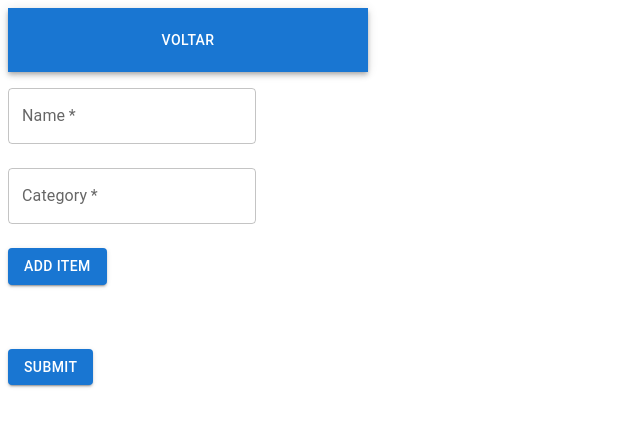
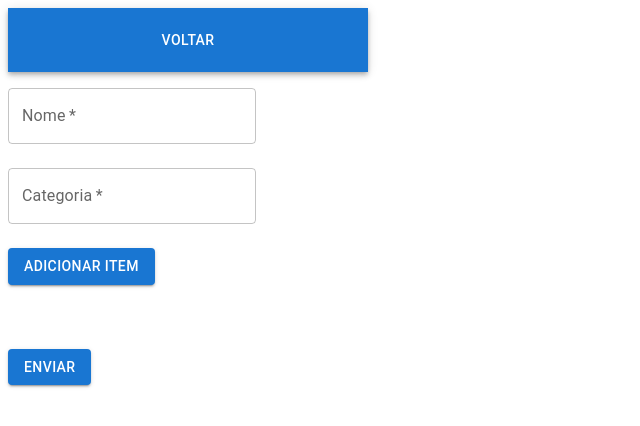
Before and after one commit to mzocateli/ingredients-manager, a React (Vite) app: page /ingredients/register in a window 1280 px wide. Shown: the top 426 px of the page, without its empty margins (0-640 px from the left). Built offline with nearby package versions, Linux system fonts and the light colour scheme.

Commit message:
fix: ajusta linguagem e icones

```diff
--- a/src/components/AppBottomNavigation.tsx
+++ b/src/components/AppBottomNavigation.tsx
@@ -1,9 +1,9 @@
 import React from 'react';
 
 import { BottomNavigation, BottomNavigationAction } from '@mui/material';
-import RestoreIcon from '@mui/icons-material/Restore';
+import ListIcon from '@mui/icons-material/List';
 import FavoriteIcon from '@mui/icons-material/Favorite';
-import ArchiveIcon from '@mui/icons-material/Archive';
+import NotificationsActiveIcon from '@mui/icons-material/NotificationsActive';
 
 const AppBottomNavigation = () => {
   const [value, setValue] = React.useState(0);
@@ -17,9 +17,9 @@ const AppBottomNavigation = () => {
       }}
       sx={{ width: '100%', position: 'absolute', bottom: 0 }}
     >
-      <BottomNavigationAction label="Itens" icon={<RestoreIcon />} />
+      <BottomNavigationAction label="Itens" icon={<ListIcon />} />
       <BottomNavigationAction label="Receitas" icon={<FavoriteIcon />} />
-      <BottomNavigationAction label="Alarmes" icon={<ArchiveIcon />} />
+      <BottomNavigationAction label="Alarmes" icon={<NotificationsActiveIcon />} />
     </BottomNavigation>
   );
 };
--- a/src/components/IngredientAccordion.tsx
+++ b/src/components/IngredientAccordion.tsx
@@ -99,9 +99,9 @@ const IngredientAccordion = ({
   return (
     <>
       <Dialog open={open} onClose={handleClose}>
-        <DialogTitle>{`Delete ${deleteType}`}</DialogTitle>
+        <DialogTitle>{`Deletar ${deleteType}`}</DialogTitle>
         <DialogContent>
-          <DialogContentText>{`Are you sure you want to delete this ${deleteType}?`}</DialogContentText>
+          <DialogContentText>{`Você tem certeza que deseja deletar ${deleteType}?`}</DialogContentText>
         </DialogContent>
         <DialogActions>
           <Button onClick={handleClose}>Cancel</Button>
--- a/src/components/IngredientForm.tsx
+++ b/src/components/IngredientForm.tsx
@@ -107,19 +107,19 @@ const IngredientForm = () => {
       <form onSubmit={handleSubmit}>
         <Grid container spacing={3}>
           <Grid item xs={12}>
-            <TextField label="Name" value={name} onChange={(e) => setName(e.target.value)} required />
+            <TextField label="Nome" value={name} onChange={(e) => setName(e.target.value)} required />
           </Grid>
           <Grid item xs={12}>
-            <TextField label="Category" value={category} onChange={(e) => setCategory(e.target.value)} required />
+            <TextField label="Categoria" value={category} onChange={(e) => setCategory(e.target.value)} required />
           </Grid>
           {showItemForm && (
             <Grid item xs={12} container component="div">
               <ItemForm item={item} handleItemChange={handleItemChange} />
               <Button variant="contained" color="primary" onClick={handleConfirmItem}>
-                Confirm
+                Confirmar
               </Button>
               <Button variant="contained" color="secondary" onClick={handleCancelItem}>
-                Cancel
+                Cancelar
               </Button>
             </Grid>
           )}
@@ -127,7 +127,7 @@ const IngredientForm = () => {
             <>
               <Grid item xs={12}>
                 <Button variant="contained" color="primary" onClick={() => setShowItemForm(true)}>
-                  Add Item
+                  Adicionar Item
                 </Button>
               </Grid>
             </>
@@ -138,7 +138,7 @@ const IngredientForm = () => {
                 <ListItem key={index}>
                   <ListItemText
                     primary={item.name}
-                    secondary={`Quantity: ${item.quantity} ${item.unit}, Expiration: ${item.expiration}`}
+                    secondary={`Quantidade: ${item.quantity} ${item.unit}, Validade: ${item.expiration}`}
                   />
                   <IconButton onClick={() => handleEditItem(index)}>
                     <EditIcon />
@@ -152,7 +152,7 @@ const IngredientForm = () => {
           </Grid>
           <Grid item xs={12}>
             <Button variant="contained" color="primary" type="submit">
-              Submit
+              Enviar
             </Button>
           </Grid>
         </Grid>
--- a/src/components/IngredientUseForm.tsx
+++ b/src/components/IngredientUseForm.tsx
@@ -41,7 +41,6 @@ const IngredientUseForm = () => {
 
   const handleSubmit = () => {
     console.log(quantities);
-    // Fetch PUT /api/ingredients/items/use
     fetch('http://localhost:3001/api/ingredients/items/use', {
       method: 'PUT',
       headers: {
@@ -95,15 +94,15 @@ const IngredientUseForm = () => {
       )}
       {!isConfirmed ? (
         <Button variant="contained" color="primary" onClick={handleConfirm}>
-          Confirm
+          Confirmar
         </Button>
       ) : (
         <>
           <Button variant="contained" color="secondary" onClick={handleCancel}>
-            Cancel
+            Cancelar
           </Button>
           <Button variant="contained" color="primary" onClick={handleSubmit}>
-            Submit
+            Enviar
           </Button>
         </>
       )}
--- a/src/components/ItemForm.tsx
+++ b/src/components/ItemForm.tsx
@@ -11,11 +11,11 @@ const ItemForm: React.FC<ItemFormProps> = ({ item, handleItemChange }) => {
   return (
     <Grid container spacing={3}>
       <Grid item xs={12}>
-        <TextField label="Name" value={item.name} onChange={(e) => handleItemChange('name', e.target.value)} required />
+        <TextField label="Nome" value={item.name} onChange={(e) => handleItemChange('name', e.target.value)} required />
       </Grid>
       <Grid item xs={12}>
         <TextField
-          label="Quantity"
+          label="Quantidade"
           type="number"
           value={item.quantity}
           onChange={(e) => handleItemChange('quantity', e.target.value)}
@@ -23,7 +23,7 @@ const ItemForm: React.FC<ItemFormProps> = ({ item, handleItemChange }) => {
         />
       </Grid>
       <Grid item xs={12}>
-        <Select label="Unit" value={item.unit} onChange={(e) => handleItemChange('unit', e.target.value)} required>
+        <Select label="Unidade" value={item.unit} onChange={(e) => handleItemChange('unit', e.target.value)} required>
           <MenuItem value="g">g</MenuItem>
           <MenuItem value="kg">kg</MenuItem>
           <MenuItem value="ml">ml</MenuItem>
@@ -33,7 +33,7 @@ const ItemForm: React.FC<ItemFormProps> = ({ item, handleItemChange }) => {
       </Grid>
       <Grid item xs={12}>
         <TextField
-          label="Expiration"
+          label="Validade"
           type="date"
           value={item.expiration}
           onChange={(e) => handleItemChange('expiration', e.target.value)}
--- a/src/pages/Ingredients.tsx
+++ b/src/pages/Ingredients.tsx
@@ -1,12 +1,12 @@
 import React, { useEffect, useState } from 'react';
 import IngredientAccordion from '../components/IngredientAccordion';
 import { Ingredient } from '../types';
-import AddIcon from '@mui/icons-material/Add';
+import MoreHorizIcon from '@mui/icons-material/MoreHoriz';
 import { Fab } from '@mui/material';
 import AppTopBar from '../components/TopBar';
 import { useNavigate } from 'react-router-dom';
-import EditIcon from '@mui/icons-material/Edit';
-import DeleteIcon from '@mui/icons-material/Delete';
+import StoreIcon from '@mui/icons-material/Store';
+import RestaurantIcon from '@mui/icons-material/Restaurant';
 import AppBottomNavigation from '../components/AppBottomNavigation';
 
 const IngredientsPage = () => {
@@ -85,7 +85,7 @@ const IngredientsPage = () => {
           sx={{ position: 'absolute', bottom: 75, right: 20 }}
           onClick={handleFabClick}
         >
-          <AddIcon />
+          <MoreHorizIcon />
         </Fab>
         {isFabClicked && (
           <div>
@@ -95,7 +95,7 @@ const IngredientsPage = () => {
               sx={{ position: 'absolute', bottom: 75, right: 90 }}
               onClick={handleBuyClick}
             >
-              <EditIcon />
+              <StoreIcon />
             </Fab>
             <Fab
               color="secondary"
@@ -103,7 +103,7 @@ const IngredientsPage = () => {
               sx={{ position: 'absolute', bottom: 140, right: 20 }}
               onClick={handleUseClick}
             >
-              <DeleteIcon />
+              <RestaurantIcon />
             </Fab>
           </div>
         )}
```
